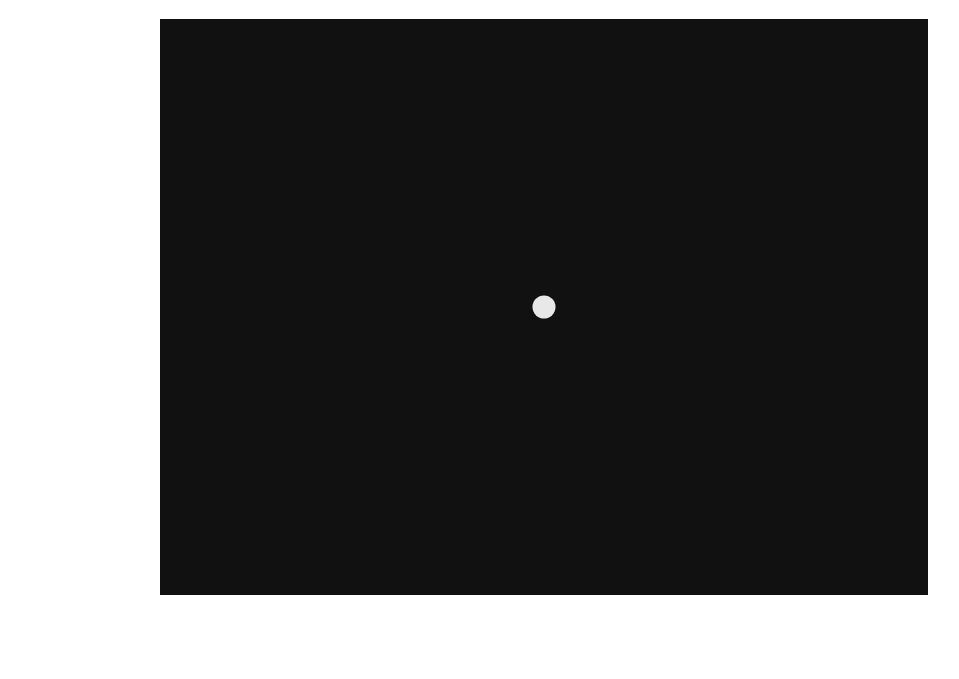
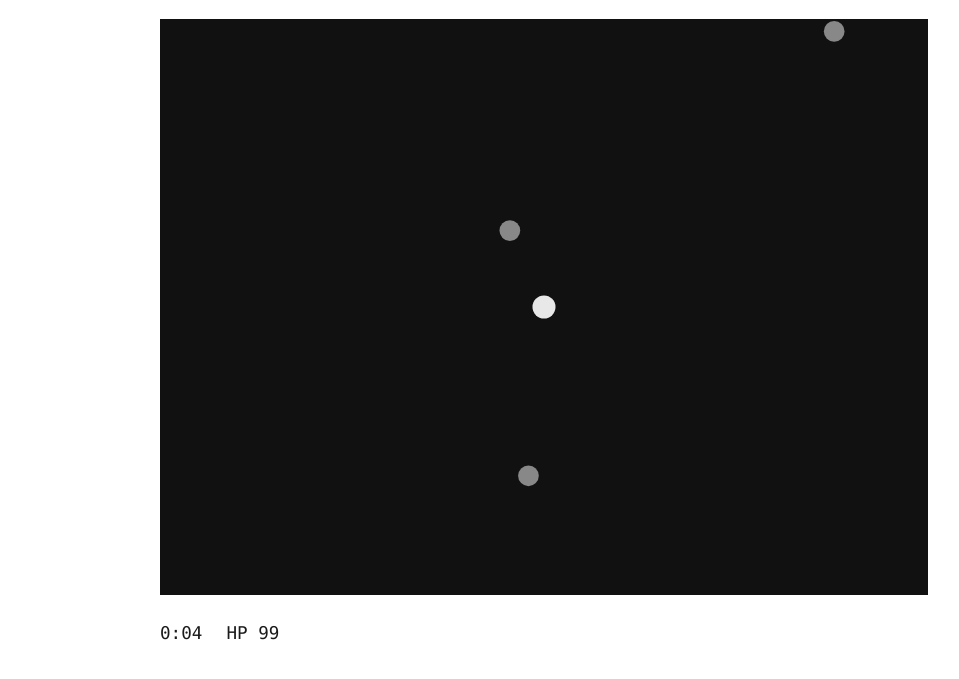
Before and after one commit to comp4020-agentic-coding-studio/comp4020-ass1-Anson0028, a website built with Vite: page index.html in a window 1280 px wide. Shown: the part 133-812 px from the top of the page, without its empty margins (0-959 px from the left). Built offline with nearby package versions, Linux system fonts and the light colour scheme.

Commit message:
slice 2: something to survive
Enemies spawn at the arena edge on a timer and chase the player at a
fixed speed. The player attacks automatically (no aiming): every 0.4s,
any enemy within range takes damage and dies once its health is spent.
Enemies that touch the player deal continuous contact damage; the run
ends (state.running = false) when player health reaches zero.

Adds a HUD (survival timer, HP) in tabular-nums monospace so the digits
don't jitter as they change width.

Enemy health/speed/damage live in a `difficulty` object now — slice 3
just has to wire slider inputs to it instead of introducing new state.
Speed and damage apply live to all current enemies every frame; health
only applies to enemies spawned after a change (existing enemies keep
whatever health they were spawned with).

Verified in a real browser against the built preview: timer counts up,
enemies spawn and visibly chase, contact damage lands (HP ticks down).

```diff
--- a/main.ts
+++ b/main.ts
@@ -5,14 +5,38 @@
 // viewports and makes resize safe by construction.
 type Vec2 = { x: number; y: number };
 
+type Enemy = Vec2 & { health: number };
+
 type GameState = {
   player: Vec2;
+  playerHealth: number;
+  enemies: Enemy[];
   running: boolean;
   elapsedMs: number;
+  attackCooldown: number;
+  spawnCooldown: number;
 };
 
 const PLAYER_SPEED = 0.6; // arena-fractions per second
 const PLAYER_RADIUS = 0.02; // fraction of the canvas's shorter side
+const PLAYER_MAX_HEALTH = 100;
+const PLAYER_ATTACK_RANGE = 0.12; // arena-fractions
+const PLAYER_ATTACK_DAMAGE = 20;
+const PLAYER_ATTACK_INTERVAL = 0.4; // seconds between automatic attack pulses
+
+const ENEMY_RADIUS = 0.018;
+const ENEMY_CONTACT_RADIUS = 0.03; // arena-fractions; overlap within this deals contact damage
+const ENEMY_SPAWN_INTERVAL = 1.2; // seconds
+
+// The three quantities the difficulty sliders will drive in slice 3. Speed
+// and contact damage are read fresh every frame (a live change affects every
+// enemy immediately); health is only read when an enemy spawns (changing max
+// health doesn't retroactively heal or hurt enemies already mid-fight).
+const difficulty = {
+  enemyHealth: 40,
+  enemySpeed: 0.15, // arena-fractions per second
+  enemyDamage: 15, // per second of contact
+};
 
 const app = document.querySelector<HTMLElement>("#app");
 
@@ -29,14 +53,30 @@ if (app) {
 
   const panel = document.createElement("section");
   panel.setAttribute("aria-label", "Difficulty");
+
+  const hud = document.createElement("div");
+  hud.className = "hud";
+  const timerEl = document.createElement("span");
+  timerEl.dataset.testid = "survival-timer";
+  timerEl.className = "tabular";
+  const healthEl = document.createElement("span");
+  healthEl.dataset.testid = "player-health";
+  healthEl.className = "tabular";
+  hud.append(timerEl, healthEl);
+  panel.append(hud);
+
   app.append(panel);
 
   const ctx = canvas.getContext("2d"); // null under jsdom (no `canvas` package) — render() guards it
 
   const state: GameState = {
     player: { x: 0.5, y: 0.5 },
+    playerHealth: PLAYER_MAX_HEALTH,
+    enemies: [],
     running: true,
     elapsedMs: 0,
+    attackCooldown: PLAYER_ATTACK_INTERVAL,
+    spawnCooldown: ENEMY_SPAWN_INTERVAL,
   };
 
   const pressed = new Set<string>();
@@ -57,38 +97,122 @@ if (app) {
   window.addEventListener("resize", resizeCanvas);
   resizeCanvas();
 
-  function update(dt: number): void {
+  function spawnEnemy(): Enemy {
+    const side = Math.floor(Math.random() * 4);
+    const along = Math.random();
+    const [x, y] =
+      side === 0 ? [0, along] : side === 1 ? [1, along] : side === 2 ? [along, 0] : [along, 1];
+    return { x, y, health: difficulty.enemyHealth };
+  }
+
+  function movePlayer(dt: number): void {
     let dx = 0;
     let dy = 0;
     if (pressed.has("ArrowLeft")) dx -= 1;
     if (pressed.has("ArrowRight")) dx += 1;
     if (pressed.has("ArrowUp")) dy -= 1;
     if (pressed.has("ArrowDown")) dy += 1;
-    if (dx !== 0 || dy !== 0) {
-      const len = Math.hypot(dx, dy);
-      state.player.x = clamp01(state.player.x + (dx / len) * PLAYER_SPEED * dt);
-      state.player.y = clamp01(state.player.y + (dy / len) * PLAYER_SPEED * dt);
+    if (dx === 0 && dy === 0) return;
+    const len = Math.hypot(dx, dy);
+    state.player.x = clamp01(state.player.x + (dx / len) * PLAYER_SPEED * dt);
+    state.player.y = clamp01(state.player.y + (dy / len) * PLAYER_SPEED * dt);
+  }
+
+  function moveEnemies(dt: number): void {
+    for (const enemy of state.enemies) {
+      const dx = state.player.x - enemy.x;
+      const dy = state.player.y - enemy.y;
+      const dist = Math.hypot(dx, dy);
+      if (dist > 1e-6) {
+        enemy.x += (dx / dist) * difficulty.enemySpeed * dt;
+        enemy.y += (dy / dist) * difficulty.enemySpeed * dt;
+      }
     }
+  }
+
+  function applyContactDamage(dt: number): void {
+    for (const enemy of state.enemies) {
+      const dist = Math.hypot(enemy.x - state.player.x, enemy.y - state.player.y);
+      if (dist <= ENEMY_CONTACT_RADIUS) {
+        state.playerHealth -= difficulty.enemyDamage * dt;
+      }
+    }
+  }
+
+  function runAutomaticAttack(dt: number): void {
+    state.attackCooldown -= dt;
+    if (state.attackCooldown > 0) return;
+    state.attackCooldown += PLAYER_ATTACK_INTERVAL;
+    for (const enemy of state.enemies) {
+      const dist = Math.hypot(enemy.x - state.player.x, enemy.y - state.player.y);
+      if (dist <= PLAYER_ATTACK_RANGE) {
+        enemy.health -= PLAYER_ATTACK_DAMAGE;
+      }
+    }
+    state.enemies = state.enemies.filter((enemy) => enemy.health > 0);
+  }
+
+  function update(dt: number): void {
+    if (!state.running) return;
+
+    movePlayer(dt);
+
+    state.spawnCooldown -= dt;
+    if (state.spawnCooldown <= 0) {
+      state.spawnCooldown += ENEMY_SPAWN_INTERVAL;
+      state.enemies.push(spawnEnemy());
+    }
+
+    moveEnemies(dt);
+    applyContactDamage(dt);
+    runAutomaticAttack(dt);
+
     state.elapsedMs += dt * 1000;
+    if (state.playerHealth <= 0) {
+      state.playerHealth = 0;
+      state.running = false;
+    }
   }
 
   function render(): void {
     if (!ctx || canvas.width === 0 || canvas.height === 0) return;
     const side = Math.min(canvas.width, canvas.height);
     ctx.clearRect(0, 0, canvas.width, canvas.height);
+
+    ctx.fillStyle = "#888";
+    for (const enemy of state.enemies) {
+      ctx.beginPath();
+      ctx.arc(enemy.x * canvas.width, enemy.y * canvas.height, ENEMY_RADIUS * side, 0, Math.PI * 2);
+      ctx.fill();
+    }
+
     ctx.fillStyle = "#e8e8e8";
     ctx.beginPath();
     ctx.arc(state.player.x * canvas.width, state.player.y * canvas.height, PLAYER_RADIUS * side, 0, Math.PI * 2);
     ctx.fill();
   }
 
-  // The one place the mirror is written, from `state` itself, once per frame
-  // — see CLAUDE.md's mirror-drift guard. Never set these piecemeal elsewhere.
+  function formatTime(ms: number): string {
+    const totalSeconds = Math.floor(ms / 1000);
+    const minutes = Math.floor(totalSeconds / 60);
+    const seconds = totalSeconds % 60;
+    return `${minutes}:${String(seconds).padStart(2, "0")}`;
+  }
+
+  // The one place the mirror (and the HUD text) is written, from `state`
+  // itself, once per frame — see CLAUDE.md's mirror-drift guard. Never set
+  // these piecemeal elsewhere.
   function publishState(): void {
     mirror.dataset.running = String(state.running);
     mirror.dataset.elapsedMs = String(Math.round(state.elapsedMs));
     mirror.dataset.playerX = String(state.player.x);
     mirror.dataset.playerY = String(state.player.y);
+    mirror.dataset.appliedHealth = String(difficulty.enemyHealth);
+    mirror.dataset.appliedSpeed = String(difficulty.enemySpeed);
+    mirror.dataset.appliedDamage = String(difficulty.enemyDamage);
+
+    timerEl.textContent = formatTime(state.elapsedMs);
+    healthEl.textContent = `HP ${Math.ceil(state.playerHealth)}`;
   }
 
   let lastFrameTime: number | undefined;
--- a/styles.css
+++ b/styles.css
@@ -33,3 +33,14 @@ canvas[data-testid="game-canvas"] {
 #app section {
   flex: 1 1 12rem;
 }
+
+.tabular {
+  font-family: ui-monospace, "SF Mono", Menlo, monospace;
+  font-variant-numeric: tabular-nums;
+}
+
+.hud {
+  display: flex;
+  gap: 1.5rem;
+  font-size: 1.1rem;
+}
```
